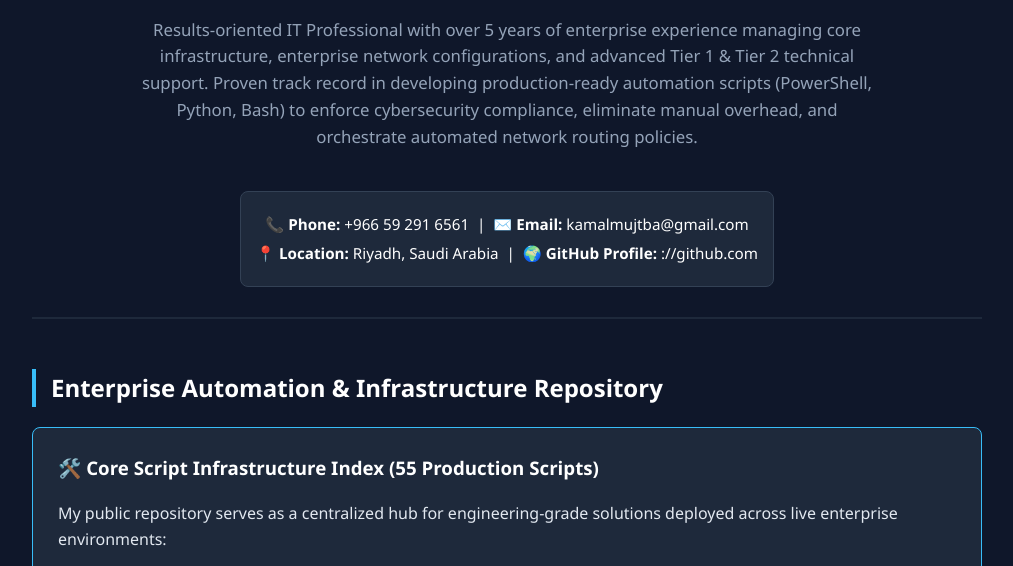
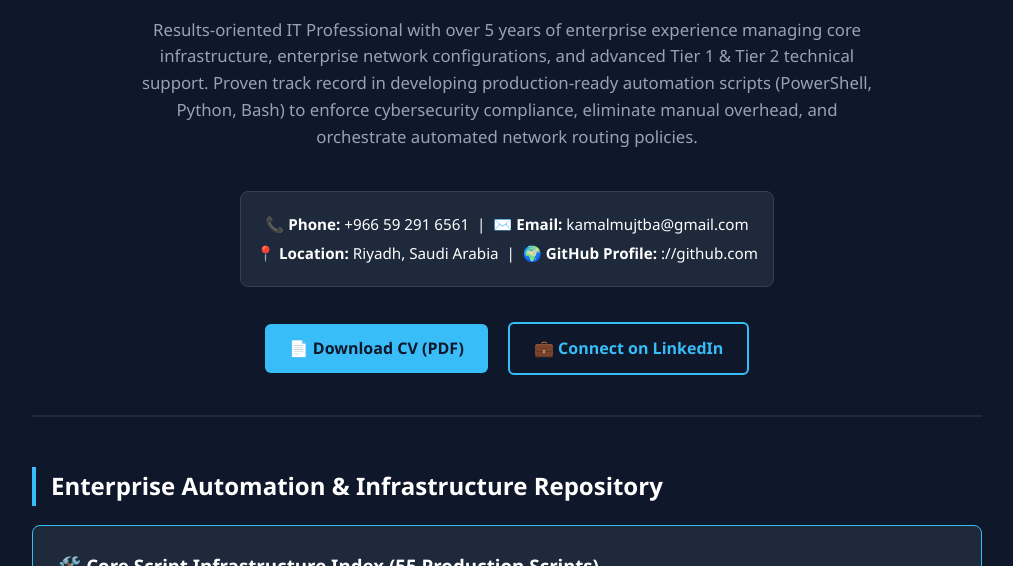
Before and after one commit to Mujtba-Kamal/mujtba-kamal.github.io, a plain HTML site: page index.html in a window 1280 px wide. Shown: the part 170-736 px from the top of the page, without its empty margins (133-1146 px from the left). Drawn offline with Linux system fonts and the light colour scheme.

Commit message:
Add buttons for CV download and LinkedIn connection

```diff
--- a/index.html
+++ b/index.html
@@ -122,6 +122,11 @@
                 <p><strong>📞 Phone:</strong> +966 59 291 6561 &nbsp;|&nbsp; <strong>✉️ Email:</strong> kamalmujtba@gmail.com</p>
                 <p><strong>📍 Location:</strong> Riyadh, Saudi Arabia &nbsp;|&nbsp; 🌍 <strong>GitHub Profile:</strong> ://github.com</p>
             </div>
+            <div class="btn-container" style="margin-top: 25px; text-align: center;">
+    <a href="https://google.com" class="btn" style="display: inline-block; background-color: #38bdf8; color: #0f172a; padding: 12px 24px; text-decoration: none; font-weight: bold; border-radius: 6px; margin: 10px 8px; font-size: 1rem;" target="_blank">📄 Download CV (PDF)</a>
+    <a href="https://linkedin.com" class="btn btn-secondary" style="display: inline-block; background-color: transparent; color: #38bdf8; border: 2px solid #38bdf8; padding: 12px 24px; text-decoration: none; font-weight: bold; border-radius: 6px; margin: 10px 8px; font-size: 1rem;" target="_blank">💼 Connect on LinkedIn</a>
+            </div>
+
         </header>
 
         <!-- Section 1: Core Automation Ecosystem -->
```
